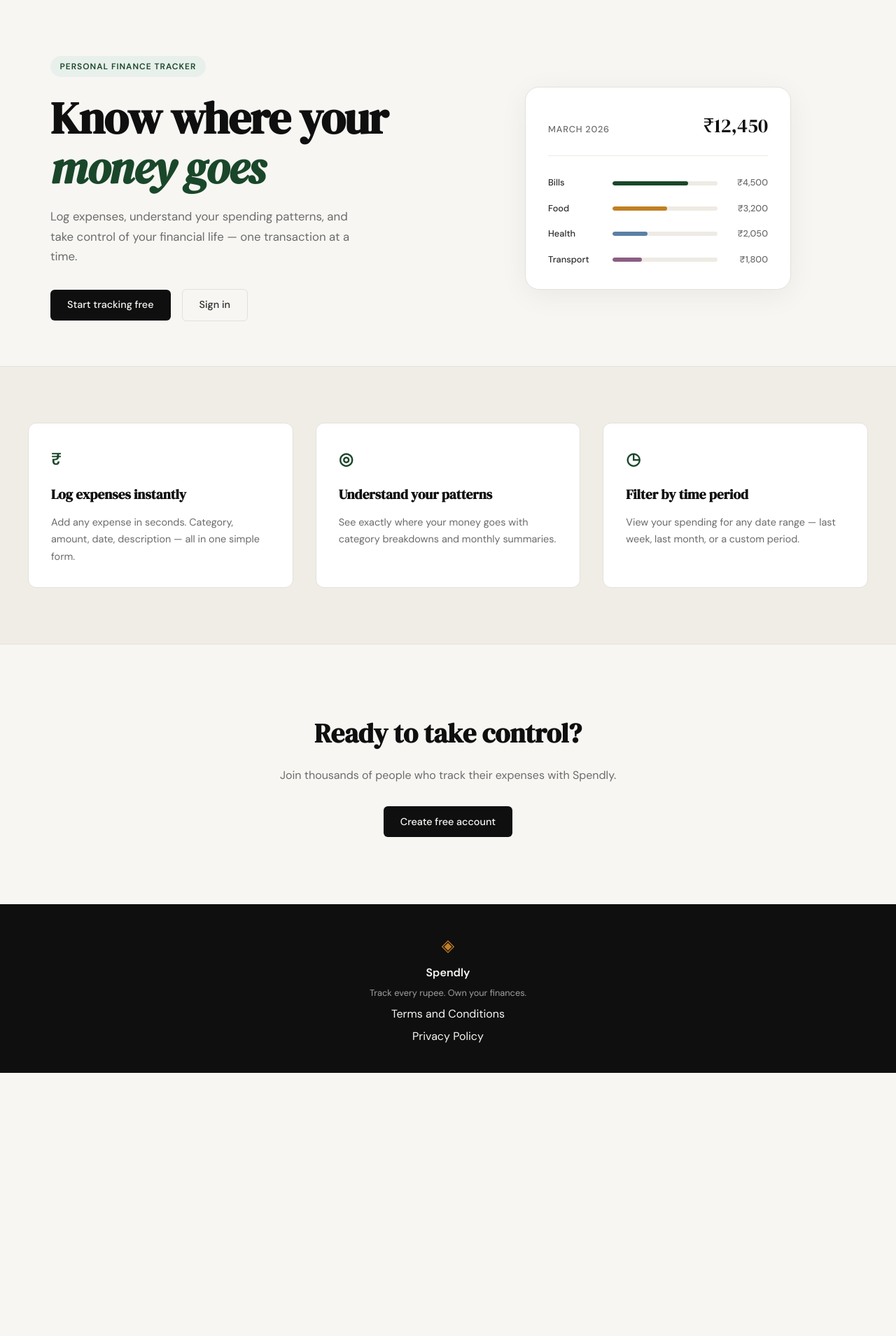
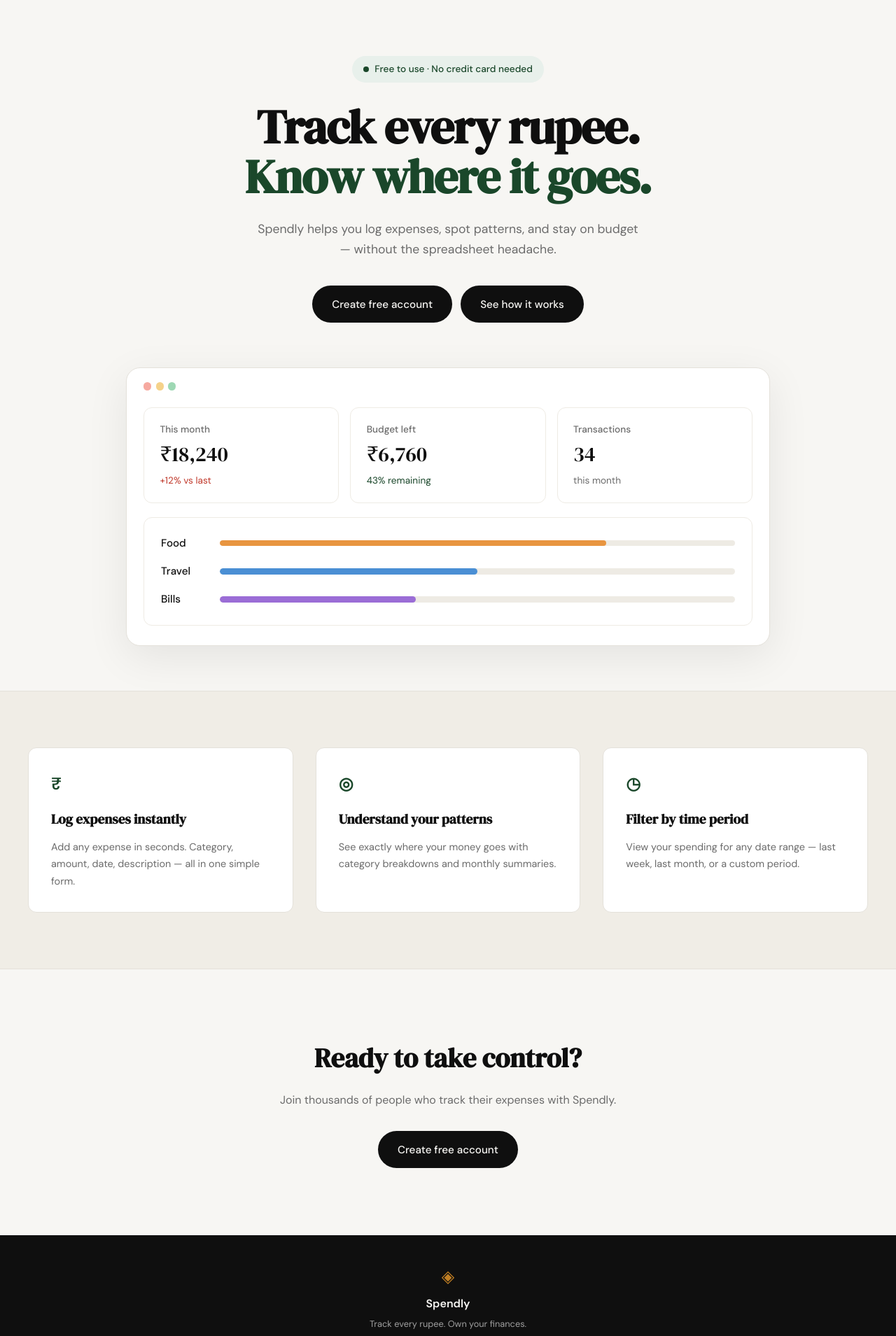
Before and after one commit to ansh-rohilla/Spendly, a Flask app: page / in a window 1280 px wide. Shown: the part 61-1970 px from the top of the page at 70% size. Before the commit the page ends 1594 px from the top, so only its background shows below. Run offline with Flask 3, Linux system fonts and the light colour scheme.

Commit message:
Redesign hero section with dashboard mock

```diff
--- a/static/css/style.css
+++ b/static/css/style.css
@@ -125,136 +125,185 @@ a { color: inherit; text-decoration: none; }
 
 .hero {
     padding: 5rem 2rem 4rem;
-    display: grid;
-    grid-template-columns: 1fr 1fr;
-    gap: 4rem;
-    align-items: center;
     max-width: var(--max-width);
     margin: 0 auto;
+    display: flex;
+    flex-direction: column;
+    align-items: center;
+}
+
+.hero-inner {
+    text-align: center;
+    max-width: 720px;
 }
 
 .hero-badge {
-    display: inline-block;
+    display: inline-flex;
+    align-items: center;
+    gap: 0.5rem;
     background: var(--accent-light);
     color: var(--accent);
-    font-size: 0.75rem;
-    font-weight: 600;
-    letter-spacing: 0.08em;
-    text-transform: uppercase;
-    padding: 0.35rem 0.85rem;
+    font-size: 0.85rem;
+    font-weight: 500;
+    padding: 0.5rem 1rem;
     border-radius: 999px;
-    margin-bottom: 1.5rem;
+    margin-bottom: 1.75rem;
+}
+
+.hero-badge-dot {
+    width: 0.5rem;
+    height: 0.5rem;
+    border-radius: 50%;
+    background: var(--accent);
+    flex-shrink: 0;
 }
 
 .hero-title {
     font-family: var(--font-display);
-    font-size: clamp(2.5rem, 5vw, 4rem);
-    line-height: 1.1;
+    font-size: clamp(2.5rem, 5.5vw, 4.25rem);
+    line-height: 1.05;
     letter-spacing: -0.02em;
-    color: var(--ink);
-    margin-bottom: 1.25rem;
+    margin: 0 0 1.5rem;
+    display: flex;
+    flex-direction: column;
 }
 
-.hero-title em {
-    font-style: italic;
+.hero-title-line {
+    color: var(--ink);
+}
+
+.hero-title-accent {
     color: var(--accent);
 }
 
 .hero-subtitle {
-    font-size: 1.05rem;
+    font-size: 1.1rem;
     color: var(--ink-muted);
     line-height: 1.7;
-    max-width: 460px;
-    margin-bottom: 2rem;
+    max-width: 560px;
+    margin: 0 auto 2.25rem;
 }
 
 .hero-actions {
     display: flex;
-    gap: 1rem;
+    gap: 0.75rem;
     align-items: center;
+    justify-content: center;
+    flex-wrap: wrap;
 }
 
 /* ------------------------------------------------------------------ */
-/* Mock card (hero visual)                                             */
+/* Hero dashboard mock                                                 */
 /* ------------------------------------------------------------------ */
 
-.hero-visual {
-    display: flex;
-    justify-content: center;
+.hero-dashboard {
+    width: 100%;
+    max-width: 920px;
+    margin-top: 4rem;
 }
 
-.mock-card {
+.hero-dash-window {
     background: var(--paper-card);
     border: 1px solid var(--border);
     border-radius: var(--radius-lg);
-    padding: 2rem;
-    width: 100%;
-    max-width: 380px;
-    box-shadow: 0 8px 40px rgba(0,0,0,0.06);
+    padding: 1.25rem 1.5rem 1.75rem;
+    box-shadow: 0 16px 60px rgba(0, 0, 0, 0.08);
 }
 
-.mock-card-header {
+.hero-dash-dots {
     display: flex;
-    justify-content: space-between;
-    align-items: baseline;
-    margin-bottom: 1.75rem;
-    padding-bottom: 1.25rem;
-    border-bottom: 1px solid var(--border-soft);
+    gap: 0.4rem;
+    margin-bottom: 1.5rem;
 }
 
-.mock-label {
-    font-size: 0.8rem;
-    font-weight: 500;
-    color: var(--ink-muted);
-    text-transform: uppercase;
-    letter-spacing: 0.06em;
+.hero-dash-dot {
+    width: 0.7rem;
+    height: 0.7rem;
+    border-radius: 50%;
 }
 
-.mock-total {
-    font-family: var(--font-display);
-    font-size: 1.75rem;
-    color: var(--ink);
+.hero-dash-dot-1 { background: #f6a9a0; }
+.hero-dash-dot-2 { background: #f5d28a; }
+.hero-dash-dot-3 { background: #9ed8b4; }
+
+.hero-dash-stats {
+    display: grid;
+    grid-template-columns: repeat(3, 1fr);
+    gap: 1rem;
+    margin-bottom: 1.25rem;
 }
 
-.mock-bars { display: flex; flex-direction: column; gap: 1rem; }
-
-.mock-bar-row {
-    display: grid;
-    grid-template-columns: 80px 1fr 60px;
-    align-items: center;
-    gap: 0.75rem;
+.hero-dash-tile {
+    background: var(--paper-card);
+    border: 1px solid var(--border-soft);
+    border-radius: var(--radius-md);
+    padding: 1.25rem 1.4rem;
+    display: flex;
+    flex-direction: column;
+    gap: 0.4rem;
 }
 
-.mock-cat {
-    font-size: 0.8rem;
+.hero-dash-tile-label {
+    font-size: 0.85rem;
+    color: var(--ink-muted);
     font-weight: 500;
-    color: var(--ink-soft);
 }
 
-.mock-bar-track {
-    height: 6px;
+.hero-dash-tile-value {
+    font-family: var(--font-display);
+    font-size: 1.85rem;
+    line-height: 1.1;
+    color: var(--ink);
+    margin-top: 0.15rem;
+}
+
+.hero-dash-tile-meta {
+    font-size: 0.85rem;
+    color: var(--ink-muted);
+    margin-top: 0.25rem;
+}
+
+.hero-dash-tile-meta-up { color: var(--danger); }
+.hero-dash-tile-meta-accent { color: var(--accent); }
+
+.hero-dash-bars-card {
+    background: var(--paper-card);
+    border: 1px solid var(--border-soft);
+    border-radius: var(--radius-md);
+    padding: 1.5rem 1.5rem 1.5rem;
+    display: flex;
+    flex-direction: column;
+    gap: 1rem;
+}
+
+.hero-dash-bar-row {
+    display: grid;
+    grid-template-columns: 64px 1fr;
+    align-items: center;
+    gap: 1.25rem;
+}
+
+.hero-dash-bar-label {
+    font-size: 0.95rem;
+    color: var(--ink);
+    font-weight: 500;
+}
+
+.hero-dash-bar-track {
+    height: 0.55rem;
     background: var(--border-soft);
     border-radius: 999px;
     overflow: hidden;
 }
 
-.mock-bar {
+.hero-dash-bar {
     height: 100%;
-    background: var(--accent);
     border-radius: 999px;
-    transition: width 0.6s ease;
 }
 
-.mock-bar-2 { background: var(--accent-2); }
-.mock-bar-3 { background: #5b7fa6; }
-.mock-bar-4 { background: #8b5e83; }
-
-.mock-amt {
-    font-size: 0.8rem;
-    font-weight: 500;
-    color: var(--ink-muted);
-    text-align: right;
-}
+.hero-dash-bar-food { background: #e89540; }
+.hero-dash-bar-travel { background: #4a8fd4; }
+.hero-dash-bar-bills { background: #9b6dd6; }
 
 /* ------------------------------------------------------------------ */
 /* Buttons                                                             */
@@ -264,10 +313,10 @@ a { color: inherit; text-decoration: none; }
     display: inline-block;
     background: var(--ink);
     color: var(--paper);
-    padding: 0.65rem 1.5rem;
-    border-radius: var(--radius-sm);
+    padding: 0.9rem 1.75rem;
+    border-radius: 999px;
     font-family: var(--font-body);
-    font-size: 0.9rem;
+    font-size: 0.95rem;
     font-weight: 500;
     cursor: pointer;
     border: none;
@@ -512,14 +561,9 @@ a { color: inherit; text-decoration: none; }
 /* ------------------------------------------------------------------ */
 
 @media (max-width: 900px) {
-    .hero {
-        grid-template-columns: 1fr;
-        text-align: center;
-    }
+    .hero { padding: 4rem 1.5rem 3rem; }
 
-    .hero-subtitle { max-width: 100%; }
-    .hero-actions { justify-content: center; }
-    .hero-visual { display: none; }
+    .hero-dash-stats { grid-template-columns: 1fr; }
 
     .features-inner { grid-template-columns: 1fr; }
 }
--- a/templates/landing.html
+++ b/templates/landing.html
@@ -6,55 +6,68 @@
 
 <section class="hero">
     <div class="hero-inner">
-        <div class="hero-badge">Personal Finance Tracker</div>
+        <span class="hero-badge">
+            <span class="hero-badge-dot" aria-hidden="true"></span>
+            Free to use · No credit card needed
+        </span>
         <h1 class="hero-title">
-            Know where your<br>
-            <em>money goes</em>
+            <span class="hero-title-line">Track every rupee.</span>
+            <span class="hero-title-line hero-title-accent">Know where it goes.</span>
         </h1>
         <p class="hero-subtitle">
-            Log expenses, understand your spending patterns,
-            and take control of your financial life —
-            one transaction at a time.
+            Spendly helps you log expenses, spot patterns, and stay
+            on budget — without the spreadsheet headache.
         </p>
         <div class="hero-actions">
-            <a href="{{ url_for('register') }}" class="btn-primary">Start tracking free</a>
-            <a href="{{ url_for('login') }}" class="btn-ghost">Sign in</a>
+            <a href="{{ url_for('register') }}" class="btn-primary">Create free account</a>
+            <a href="{{ url_for('login') }}" class="btn-primary">See how it works</a>
         </div>
     </div>
-    <div class="hero-visual">
-        <div class="mock-card">
-            <div class="mock-card-header">
-                <span class="mock-label">March 2026</span>
-                <span class="mock-total">₹12,450</span>
+
+    <div class="hero-dashboard" aria-hidden="true">
+        <div class="hero-dash-window">
+            <div class="hero-dash-dots">
+                <span class="hero-dash-dot hero-dash-dot-1"></span>
+                <span class="hero-dash-dot hero-dash-dot-2"></span>
+                <span class="hero-dash-dot hero-dash-dot-3"></span>
             </div>
-            <div class="mock-bars">
-                <div class="mock-bar-row">
-                    <span class="mock-cat">Bills</span>
-                    <div class="mock-bar-track">
-                        <div class="mock-bar" style="width: 72%"></div>
+
+            <div class="hero-dash-stats">
+                <div class="hero-dash-tile">
+                    <span class="hero-dash-tile-label">This month</span>
+                    <span class="hero-dash-tile-value">₹18,240</span>
+                    <span class="hero-dash-tile-meta hero-dash-tile-meta-up">+12% vs last</span>
+                </div>
+                <div class="hero-dash-tile">
+                    <span class="hero-dash-tile-label">Budget left</span>
+                    <span class="hero-dash-tile-value">₹6,760</span>
+                    <span class="hero-dash-tile-meta hero-dash-tile-meta-accent">43% remaining</span>
+                </div>
+                <div class="hero-dash-tile">
+                    <span class="hero-dash-tile-label">Transactions</span>
+                    <span class="hero-dash-tile-value">34</span>
+                    <span class="hero-dash-tile-meta">this month</span>
+                </div>
+            </div>
+
+            <div class="hero-dash-bars-card">
+                <div class="hero-dash-bar-row">
+                    <span class="hero-dash-bar-label">Food</span>
+                    <div class="hero-dash-bar-track">
+                        <div class="hero-dash-bar hero-dash-bar-food" style="width: 75%"></div>
                     </div>
-                    <span class="mock-amt">₹4,500</span>
                 </div>
-                <div class="mock-bar-row">
-                    <span class="mock-cat">Food</span>
-                    <div class="mock-bar-track">
-                        <div class="mock-bar mock-bar-2" style="width: 52%"></div>
+                <div class="hero-dash-bar-row">
+                    <span class="hero-dash-bar-label">Travel</span>
+                    <div class="hero-dash-bar-track">
+                        <div class="hero-dash-bar hero-dash-bar-travel" style="width: 50%"></div>
                     </div>
-                    <span class="mock-amt">₹3,200</span>
                 </div>
-                <div class="mock-bar-row">
-                    <span class="mock-cat">Health</span>
-                    <div class="mock-bar-track">
-                        <div class="mock-bar mock-bar-3" style="width: 33%"></div>
+                <div class="hero-dash-bar-row">
+                    <span class="hero-dash-bar-label">Bills</span>
+                    <div class="hero-dash-bar-track">
+                        <div class="hero-dash-bar hero-dash-bar-bills" style="width: 38%"></div>
                     </div>
-                    <span class="mock-amt">₹2,050</span>
-                </div>
-                <div class="mock-bar-row">
-                    <span class="mock-cat">Transport</span>
-                    <div class="mock-bar-track">
-                        <div class="mock-bar mock-bar-4" style="width: 28%"></div>
-                    </div>
-                    <span class="mock-amt">₹1,800</span>
                 </div>
             </div>
         </div>
```
